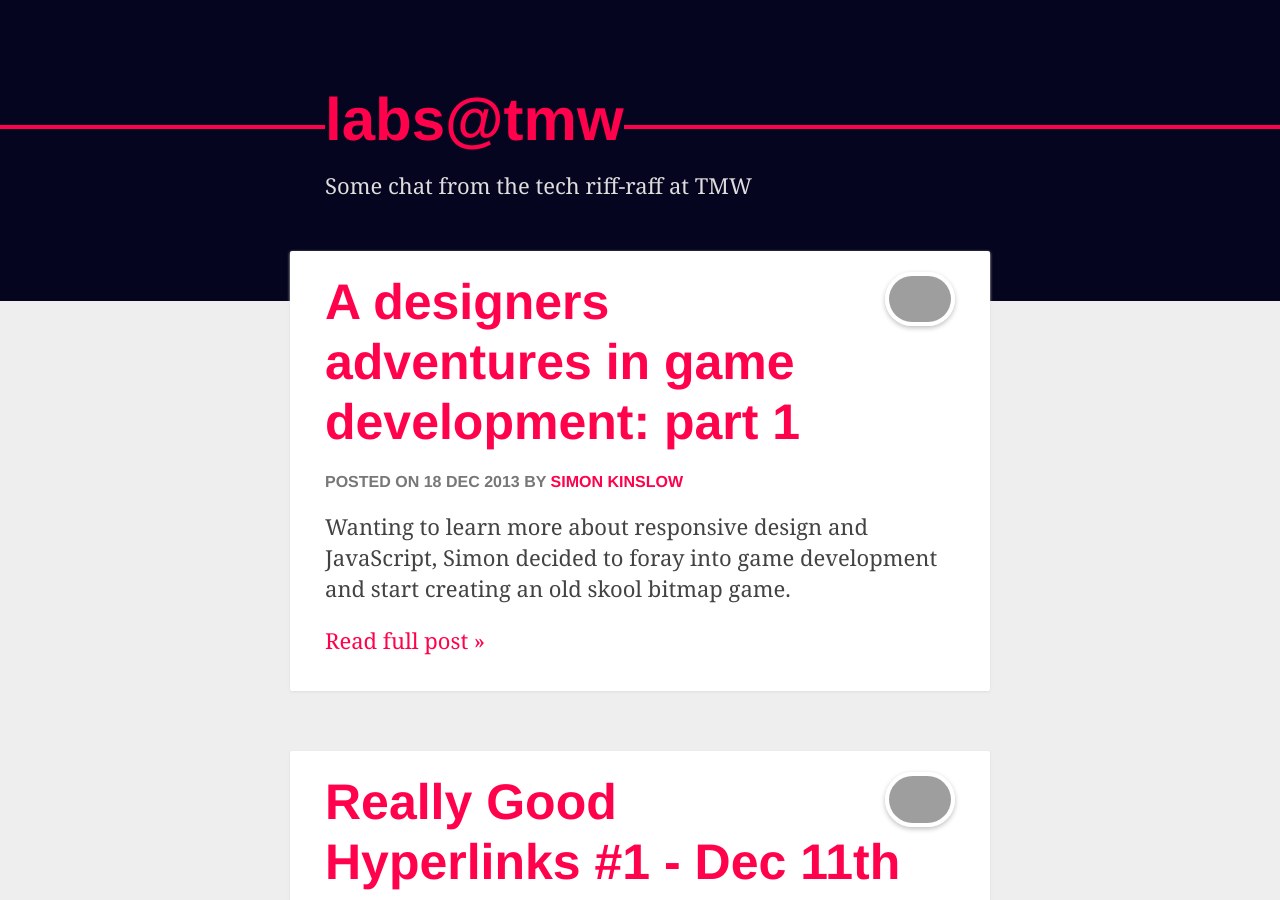
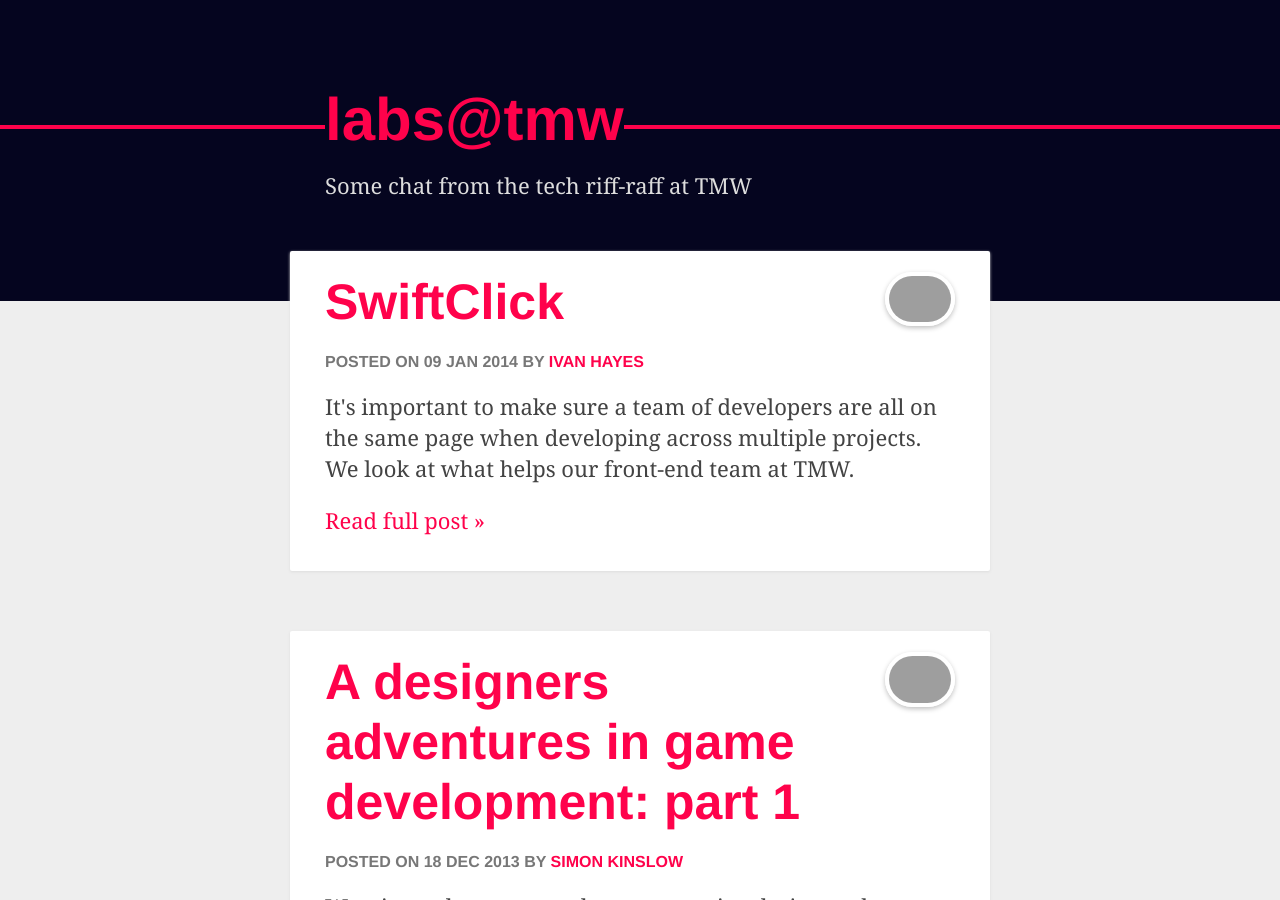
Before and after one commit to tmwagency/labs-blog, a Jekyll site: the page built from index.html, in a window 1280 px wide and 900 px high. Built offline with Jekyll 4.4.1, drawn with Linux system fonts in a browser that asks for light colours; some web fonts are replaced; Markdown is read by kramdown in place of the engine named in the settings; a script that is not in the unit is left out; the list of posts is cut into pages by our own code; grey boxes are pictures that could not be loaded.

Commit message:
Move into _posts

```diff
--- a/_drafts/2014-01-09-SwiftClick.md
+++ b/_posts/2014-01-09-SwiftClick.md
@@ -1,19 +1,30 @@
-#SwiftClick
+---
+comments: true
+layout: post
+title: SwiftClick
+date: 2014-01-09 12:00:00
+categories:
+  - "front-end"
+  - "touch devices"
+author: ivan
+excerpt: "It's important to make sure a team of developers are all on the same page when developing across multiple projects. We look at what helps our front-end team at TMW."
+published: true
+---
 
 As many of you will have experienced when using touch devices such as iPhones, clicking on HTML elements sometimes feels a bit sluggish. This is because there is a 300ms delay before click events are fired. This is simply not an acceptable user experience and so the exploration of potential solutions to this problem worked its way into our labs here at TMW. Since the issue only occurs on devices that support touch events our initial approach was to simply run a basic test for touch support and use a variable for the event name to use in click listeners – the value of which being either 'touchstart' for devices that support touch, or 'click' for those that don't:
 
-		var clickEventType = "ontouchstart" in window ? "touchstart" : "click";
+	var clickEventType = "ontouchstart" in window ? "touchstart" : "click";
 
 The problem with this detection method is that laptops or monitors that support touch would expect a touch event, meaning that if a mouse was being used then click events wouldn't work. Because of this the detection method was refined to also check if the device supports orientation change and only use touch events if both conditions are met:
 
-		var clickEventType = "onorientationchange" in window && "ontouchstart" in window ? "touchstart" : "click";
+	var clickEventType = "onorientationchange" in window && "ontouchstart" in window ? "touchstart" : "click";
 
 This detection method worked well in the majority of situations we needed.
 
-We would then use the 'clickEventType' variable in any event listeners that needed to get a click event:
+We would then use the `'clickEventType'` variable in any event listeners that needed to get a click event:
 
 
-		someEl.addEventListener (clickEventType, fn, false);
+	someEl.addEventListener (clickEventType, fn, false);
 
 
 This worked pretty nicely, with the main drawback being the fact that we would need to ensure the 'clickEventType' variable was used anywhere we needed to add a click listener, which can be problematic when projects are picked up by new developers who may not necessarily realise that this variable is being used at all.
@@ -25,7 +36,6 @@
 
 In contrast with FastClick, which does a lot under the hood to fix obscure browser bugs for complex elements like form, select, and textarea, by default SwiftClick focuses on basic element types that are typically used in modern interactive development and so these bugs are not a big concern.
 
-
 ###Usage
 
 Including SwiftClick in your application is very easy, and mirrors the process used by FastClick in that it must be attached to a context element. Click events from all elements within the context element are automatically captured and converted to touch events when necessary.
@@ -34,14 +44,14 @@
 
 
 ####Include SwiftClick in your application
-    <script type="application/javascript" src="path/to/swiftclick.min.js"></script>
+	<script type="application/javascript" src="path/to/swiftclick.min.js"></script>
 
 
 ####Approach 1
 Attach SwiftClick to any element you want to use as a context for tracking click events.
 document.body is easiest if you only need a single instance of SwiftClick:
 
-    SwiftClick.attach (document.body);
+	SwiftClick.attach (document.body);
 
 
 ####Approach 2
@@ -49,7 +59,7 @@
 Create a reference to a new instance of SwiftClick using the 'attach' helper method and attach it to a context element.
 This approach allows you to create multiple instances of SwiftClick on, for example, specific container elements such as navigation, and also exposes the public API:
 
-    var swiftclick = SwiftClick.attach (someElement);
+	var swiftclick = SwiftClick.attach (someElement);
 
 
 ####Approach 3
@@ -62,23 +72,22 @@
 ####Default Elements
 Once attached, by default SwiftClick will track events originating from the following element types:
 
-- a
-- div
-- span
-- button
+- `<a>`
+- `<div>`
+- `<span>`
+- `<button>`
 
 
 ####Adding non-default element types
 If necessary you can make SwiftClick track events originating from additional element types by adding an array of node names. This requires a reference to an instance of SwiftClick:
 
-    var swiftclick = new SwiftClick (someElement);
-
-    swiftclick.addNodeNamesToTrack (["p", "h1", "nav"]);
+	var swiftclick = new SwiftClick (someElement);
+	swiftclick.addNodeNamesToTrack (["p", "h1", "nav"]);
 
 ####Replacing all stored node names to track
 
-		var swiftclick = new SwiftClick (someElement);
-		swiftclick.replaceNodeNamesToTrack (["a", "div"]);
+	var swiftclick = new SwiftClick (someElement);
+	swiftclick.replaceNodeNamesToTrack (["a", "div"]);
 
 Doing this will remove all default node names, as well as any that have been added, and replace them with the node names within the array that is passed in, resulting in only the new node names being tracked.
 
```
